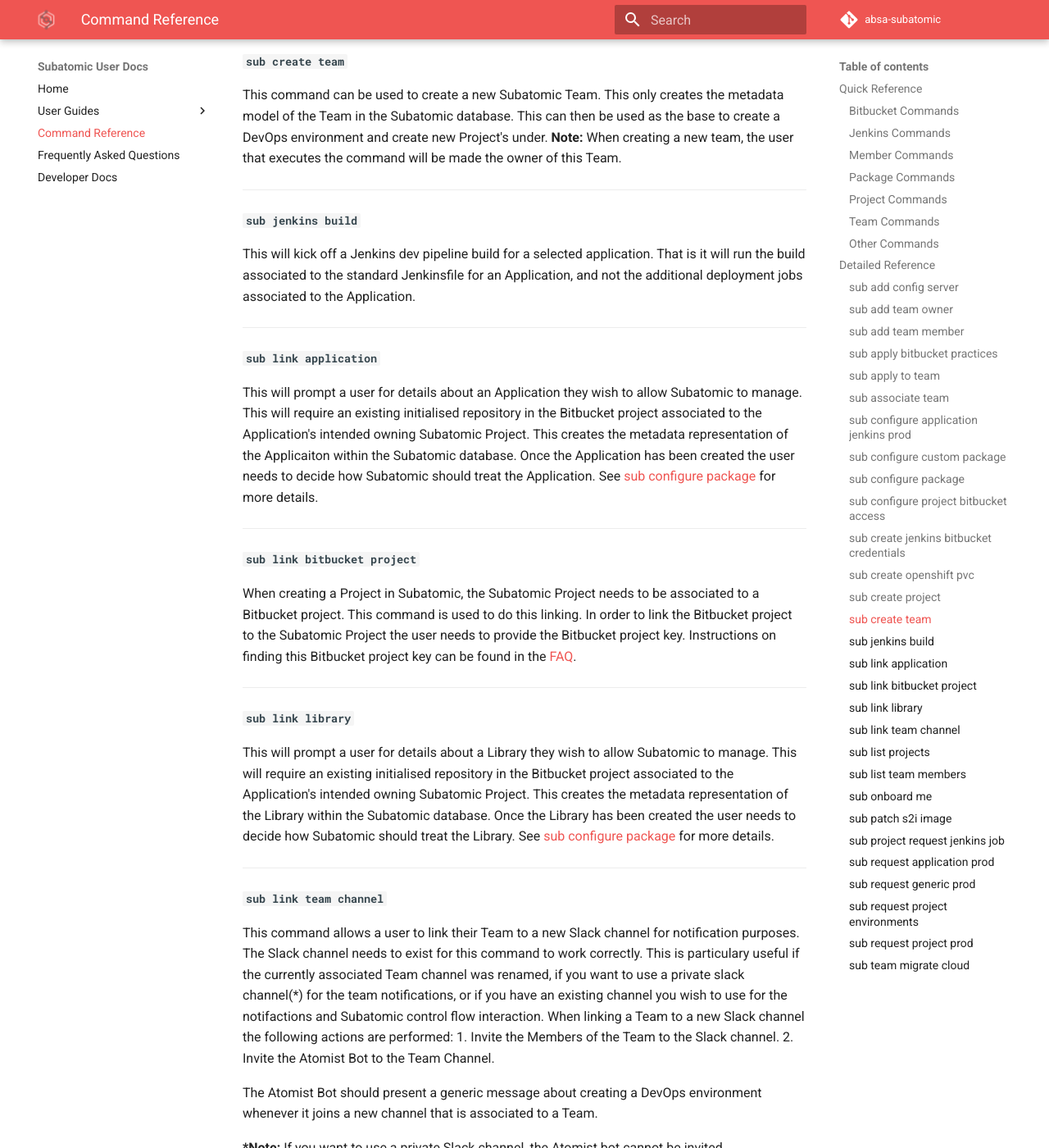
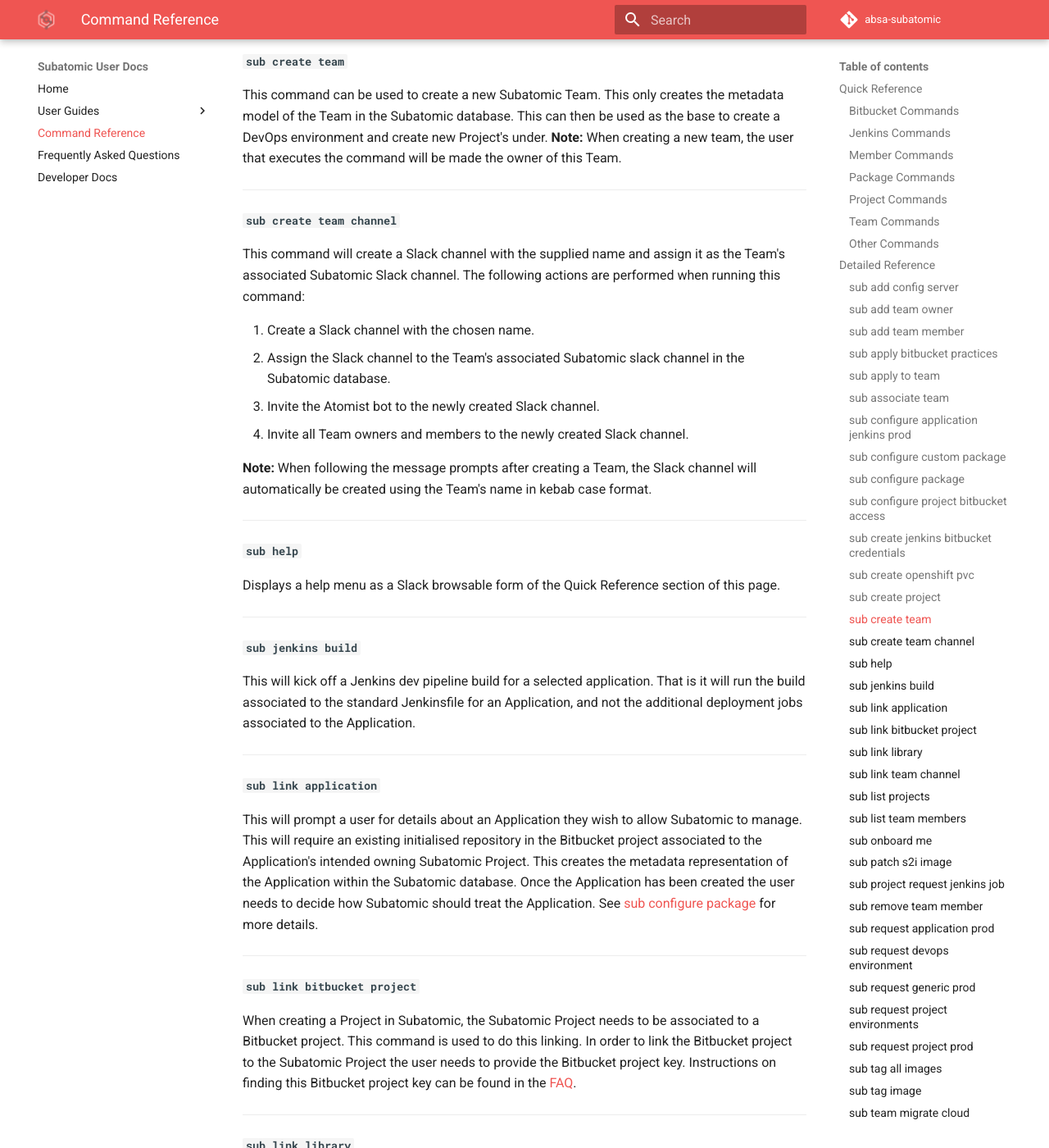
Before and after one commit to absa-subatomic-legacy/subatomic-documentation, an MkDocs documentation site: the page built from docs/quantum-mechanic/command-reference.md, in a window 1280 px wide and 1400 px high, scrolled down 8941 px. Shown: the whole window at 82% size. Built offline with MkDocs 1.6.1 and Material for MkDocs 9.7.7, drawn with Linux system fonts in a browser that asks for light colours; comment, search, counter and statistics services are not loaded; some of the changed text lies outside the part shown.

Commit message:
Finalised the updating of command references

```diff
--- a/docs/quantum-mechanic/command-reference.md
+++ b/docs/quantum-mechanic/command-reference.md
@@ -10,12 +10,12 @@
 1. [`sub apply bitbucket practices`](#sub-apply-bitbucket-practices) - Apply recommended practices to Bitbucket project
 
 ###  **Jenkins Commands**
-Jenkins commands that allow the user to control builds and jenkins configuration
+Jenkins commands that allow the user to control builds and Jenkins configuration
 
-1. [`sub configure application jenkins prod`](#sub-configure-application-jenkins-prod) - Add a prod deployment job to jenkins for an application
+1. [`sub configure application jenkins prod`](#sub-configure-application-jenkins-prod) - Add a prod deployment job to Jenkins for an application
 2. [`sub create jenkins bitbucket credentials`](#sub-create-jenkins-bitbucket-credentials) - Recreate the Jenkins Bitbucket Credentials
 3. [`sub jenkins build`](#sub-jenkins-build) - Kick off a Jenkins build
-4. [`sub project request jenkins job`](#sub-project-request-jenkins-job) - Creates a jenkins build folder for a given project
+4. [`sub project request jenkins job`](#sub-project-request-jenkins-job) - Creates a Jenkins build folder for a given project
 
 ###  **Member Commands**
 Member commands allow you to manage Subatomic members. These include editing Slack details, on-boarding, editing user roles and adding members to teams.
@@ -51,7 +51,7 @@
 10. [`sub link bitbucket project`](#sub-link-bitbucket-project) - You will need to input your `bitbucket project key` and Subatomic will find the existing project within Bitbucket.
 11. [`sub list projects`](#sub-list-projects) - List projects belonging to a team
 12. [`sub request project environments`](#sub-request-project-environments) - Create new OpenShift environments for a project
-13. [`sub project request jenkins job`](#sub-project-request-jenkins-job) - Creates a jenkins build folder for a given project
+13. [`sub project request jenkins job`](#sub-project-request-jenkins-job) - Creates a Jenkins build folder for a given project
 
 ###  **Team Commands**
 Team commands allow you to manage your Subatomic team. These include team membership, team projects and DevOps environment configuration.
@@ -64,19 +64,19 @@
 6. [`sub apply to team`](#sub-apply-to-team) - Apply to join an existing team
 7. [`sub link team channel`](#sub-link-team-channel) - If you already have an existing slack channel use this command. Subatomic will add the atomist bot to this channel, however if the channel is private you will need to manually invite the bot.
 8. [`sub list team members`](#sub-list-team-members) - Displays members and owners of the team.
-9. [`sub team migrate cloud`](#sub-team-migrate-cloud) - Move all Openshift resources belonging to a team to a different cloud
-10. `sub request devops environment` - Check whether to create a new OpenShift DevOps environment or use an existing one
-11. `sub create team channel` - This will create a public slack channel, if you want a private channel you will need to create it manually then run [`sub link team channel`](#sub-link-team-channel) command.
-12. `sub remove team member` - Removes a member (not owner) from a team.
-13. `sub tag all images` - Tag all latest subatomic images to a devops environment
-14. `sub tag image` - Tag an individual subatomic image to a devops environment
+9. [`sub team migrate cloud`](#sub-team-migrate-cloud) - Move all OpenShift resources belonging to a team to a different cloud
+10. [`sub request devops environment`](#sub-request-devops-environment) - Create a DevOps environment for a selected Team.
+11. [`sub create team channel`](#sub-create-team-channel) - This will create a public slack channel, if you want a private channel you will need to create it manually then run [`sub link team channel`](#sub-link-team-channel) command.
+12. [`sub remove team member`](#sub-remove-team-member) - Removes a member from a team.
+13. [`sub tag all images`](#sub-tag-all-images) - Tag all latest subatomic images to a DevOps environment
+14. [`sub tag image`](#sub-tag-image) - Tag an individual subatomic image to a DevOps environment
 
 ###  **Other Commands**
 All other general/miscellaneous commands
 
-1. `sub create openshift pvc` - Create a new OpenShift Persistent Volume Claim
-2. `sub team migrate cloud` - Move all Openshift resources belonging to a team to a different cloud
-3. `sub help` - Displays an interactive help menu
+1. [`sub create openshift pvc`](#sub-create-openshift-pvc) - Create a new OpenShift Persistent Volume Claim
+2. [`sub team migrate cloud`](#sub-team-migrate-cloud) - Move all OpenShift resources belonging to a team to a different cloud
+3. [`sub help`](#sub-help) - Displays a help menu as a Slack browsable form of the Quick Reference section of this page.
 
 ## Detailed Reference
 This section is dedicated to explaining in detail what each command does. The subatomic environment is designed to speed up developer workflow, but it should never prevent users from using the underlying stack directly if needed or desired.
@@ -164,7 +164,7 @@
     1. Generate a Jenkinsfile that will build and deploy your application through your default pipeline. The Jenkinsfile is the added to your Application repository if it does not exist. The name of the Jenkinsfile is `Jenkinsfile`.
     2. Create a Jenkins build job that uses the generated Jenkinsfile to build your Application. The build job is also added to a Jenkins Job View which holds all the Jenkins jobs related the Application being deployed.
 3. For each environment in each release pipeline in your project, configure the Jenkins deployment process:
-    1. Generate a Jenkinsfile that will be used to deploy the application into the environment. The Jenkinsfile is the added to your Application repository if it does not exist. The name of the Jenkinsfile is `Jenkinsfile.[${pipelineTag}.]${environmentPostfix}` where `[${pipelineTag}.]` is not present if the evironment's owning pipeline has no tag.
+    1. Generate a Jenkinsfile that will be used to deploy the application into the environment. The Jenkinsfile is the added to your Application repository if it does not exist. The name of the Jenkinsfile is `Jenkinsfile.[${pipelineTag}.]${environmentPostfix}` where `[${pipelineTag}.]` is not present if the environment's owning pipeline has no tag.
     2. Create a Jenkins build job that uses the generated Jenkinsfile to promote your Application from the previous environment. The build job is also added to the Jenkins Job View which holds all the Jenkins jobs related the Application being deployed.
 
 **For Libraries:**
@@ -182,11 +182,11 @@
 - The environment variables to set in the Deployment Configs created in each OpenShift environment.
 - The default Jenkinsfile to add to the Package repository (This is the only configuration entry used for a Library).
 
-The system administrators should create custom Package Definitions for the most common types of Packages used in your orginization and these should appear in the dropdown for selection. After selecting a Package Definition to use all the information is passed through to the `sub configure custom package` command. To find out more about this command click [here](#sub-configure-custom-package).
+The system administrators should create custom Package Definitions for the most common types of Packages used in your orginisation and these should appear in the dropdown for selection. After selecting a Package Definition to use all the information is passed through to the `sub configure custom package` command. To find out more about this command click [here](#sub-configure-custom-package).
 
 ---
 #### `sub configure project bitbucket access`
-This command is used to assign the necessary permissions to a Project's associated Bitbucket Project. This is useful if either the Subatomic service account has lost permissions, users permissions were change, or your repositories have been migrated to a new Bitbucket instance. Inparticular the following permissions are set up:
+This command is used to assign the necessary permissions to a Project's associated Bitbucket Project. This is useful if either the Subatomic service account has lost permissions, users permissions were change, or your repositories have been migrated to a new Bitbucket instance. In particular the following permissions are set up:
 
 1. Give the Subatomic service account admin permissions.
 2. Give Team owners admin permissions.
@@ -209,12 +209,27 @@
 This command can be used to create a new Subatomic Team. This only creates the metadata model of the Team in the Subatomic database. This can then be used as the base to create a DevOps environment and create new Project's under. **Note:** When creating a new team, the user that executes the command will be made the owner of this Team.
 
 ---
+#### `sub create team channel`
+This command will create a Slack channel with the supplied name and assign it as the Team's associated Subatomic Slack channel. The following actions are performed when running this command:
+
+1. Create a Slack channel with the chosen name.
+2. Assign the Slack channel to the Team's associated Subatomic slack channel in the Subatomic database.
+3. Invite the Atomist bot to the newly created Slack channel.
+4. Invite all Team owners and members to the newly created Slack channel.
+
+**Note:** When following the message prompts after creating a Team, the Slack channel will automatically be created using the Team's name in kebab case format.
+
+---
+#### `sub help`
+Displays a help menu as a Slack browsable form of the Quick Reference section of this page.
+
+---
 #### `sub jenkins build`
 This will kick off a Jenkins dev pipeline build for a selected application. That is it will run the build associated to the standard Jenkinsfile for an Application, and not the additional deployment jobs associated to the Application.
 
 ---
 #### `sub link application`
-This will prompt a user for details about an Application they wish to allow Subatomic to manage. This will require an existing initialised repository in the Bitbucket project associated to the Application's intended owning Subatomic Project. This creates the metadata representation of the Applicaiton within the Subatomic database. Once the Application has been created the user needs to decide how Subatomic should treat the Application. See [sub configure package](#sub-configure-package) for more details.
+This will prompt a user for details about an Application they wish to allow Subatomic to manage. This will require an existing initialised repository in the Bitbucket project associated to the Application's intended owning Subatomic Project. This creates the metadata representation of the Application within the Subatomic database. Once the Application has been created the user needs to decide how Subatomic should treat the Application. See [sub configure package](#sub-configure-package) for more details.
 
 ---
 #### `sub link bitbucket project`
@@ -226,7 +241,7 @@
 
 ---
 #### `sub link team channel`
-This command allows a user to link their Team to a new Slack channel for notification purposes. The Slack channel needs to exist for this command to work correctly. This is particulary useful if the currently associated Team channel was renamed, if you want to use a private slack channel(\*) for the team notifications, or if you have an existing channel you wish to use for the notifactions and Subatomic control flow interaction. When linking a Team to a new Slack channel the following actions are performed:
+This command allows a user to link their Team to a new Slack channel for notification purposes. The Slack channel needs to exist for this command to work correctly. This is particularly useful if the currently associated Team channel was renamed, if you want to use a private slack channel(\*) for the team notifications, or if you have an existing channel you wish to use for the notifications and Subatomic control flow interaction. When linking a Team to a new Slack channel the following actions are performed:
 1. Invite the Members of the Team to the Slack channel.
 2. Invite the Atomist Bot to the Team Channel.
 
@@ -252,11 +267,21 @@
 
 ---
 #### `sub project request jenkins job`
-This requests a build folder for a specific project be created. This can either be useful if the build folder is deleted, or a user wants to create builds for a project without creating the OpenShift environments. The usecase for the latter being when a Project only contains libraries and no deployable applications. This performs the following operations:
+This requests a build folder for a specific project be created. This can either be useful if the build folder is deleted, or a user wants to create builds for a project without creating the OpenShift environments. The use case for the latter being when a Project only contains libraries and no deployable applications. This performs the following operations:
 
 1. Create the build folder for the Project. The build folder uses the Project's name to name the build folder.
-2. Create the environment name credentials within the build folder/job domain. These credentials store the OpenShift namespaces for each environment in your pipeline. E.g. "DEV_PROJECT" - Dev Openshift Project, "TZA_UAT_PROJECT" - UAT OpenShift project for the TZA deployment pipeline.
+2. Create the environment name credentials within the build folder/job domain. These credentials store the OpenShift namespaces for each environment in your pipeline. E.g. "DEV_PROJECT" - Dev OpenShift Project, "TZA_UAT_PROJECT" - UAT OpenShift project for the TZA deployment pipeline.
 3. Create the Bitbucket authorization credential. This is used by Jenkins to clone sources from the configured Bitbucket instance.
+
+---
+#### `sub remove team member`
+This command is used to remove a member from a Team. When removing a member from a team, the following actions are performed:
+
+1. Remove the Subatomic association between the user and the Team.
+2. Remove the user's permissions from all OpenShift namespaces associated to the Team.
+3. Remove the user's permissions from the Bitbucket project's associated to the Team.
+4. Kick the user from the Team's Slack channel.
+
 
 ---
 #### `sub request application prod`
@@ -265,6 +290,18 @@
 1. Move across all identified resources into each production environment.
 2. Generate a Jenkinsfile that will be used to deploy the application into prod. The Jenkinsfile is the added to your Application repository if it does not exist. The name of the Jenkinsfile is `Jenkinsfile.[${pipelineTag}.]${environmentPostfix}` where `[${pipelineTag}.]` is not present if the deployment's owning pipeline has no tag.
 3. Create a Jenkins build job that uses the generated Jenkinsfile to deploy your Application. The build job is also added to the Jenkins Job View which holds all the Jenkins jobs related the Application being deployed.
+
+---
+#### `sub request devops environment`
+A DevOps environment is an OpenShift namespace which acts as shared environment for common infrastructure across all of a Team's Projects. This by default includes a Jenkins instance used to build all Applications and Libraries in a Team's associated Projects and includes all the BuildConfigs used to run the S2I builds for the Team. Additionally infrastructure such as a Spring Cloud Config server or Key Cloak server would be added to the DevOps environment and shared across all Project environments. When running this command, the following actions will be performed:
+
+1. Create the OpenShift namespace for the Team. This will be named `${teamName}-${devops}` using kebab casing.
+2. Apply the system admin set default OpenShift Limits and Quota's to the new namespace.
+3. Give all Team members write permissions to the DevOps namespace.
+4. Give all Team owners admin permissions to the DevOps namespace.
+5. Copy all Subatomic application templates to the DevOps namespace from the Subatomic namespace.
+6. Tag all Subatomic S2I, Jenkins, and config server ImageStreams to the DevOps namespace from the Subatomic namespace.
+7. Create a secret `bitbucket-ssh` which contains the credentials required by the shared DevOps applications to access Bitbucket.
 
 ---
 #### `sub request generic prod`
@@ -276,11 +313,11 @@
 
 1. Configure the Project OpenShift resources:
     1. Create an OpenShift namespace created for each environment of each deployment and release pipeline associated to a Project.
-    2. Assign default OpenShift Quota and Limits and apply a standard OpenShift Project namespace template to these namespaces. The default template, Quota's, and Limits, will be customised by your System Admin to meet the requirement of the organisation space.
+    2. Assign default OpenShift Quota and Limits and apply a standard OpenShift Project namespace template to these namespaces. The default template, Quota's, and Limits, will be customised by your System Admin to meet the requirement of the organisation's space.
     3. Create a Pod Network between each OpenShift Project Namespace and the Team's DevOps namespace. This allows the Applications in the Project namespaces to access Application's in the DevOps space via service URI's (e.g. accessing the DevOps Config Server).
 2. Configure the Project in Jenkins:
     1. Create the build folder for the Project. The build folder uses the Project's name to name the build folder.
-    2. Create the environment name credentials within the build folder/job domain. These credentials store the OpenShift namespaces for each environment in your pipeline. E.g. "DEV_PROJECT" - Dev Openshift Project, "TZA_UAT_PROJECT" - UAT OpenShift project for the TZA deployment pipeline.
+    2. Create the environment name credentials within the build folder/job domain. These credentials store the OpenShift namespaces for each environment in your pipeline. E.g. "DEV_PROJECT" - Dev OpenShift Project, "TZA_UAT_PROJECT" - UAT OpenShift project for the TZA deployment pipeline.
     3. Create the Bitbucket authorization credential. This is used by Jenkins to clone sources from the configured Bitbucket instance.
 
 ---
@@ -298,12 +335,18 @@
 Once a Project pipeline has been moved to production then the Applications within the Project can be setup to move into production. For more information on this look at [`sub request generic prod`](#sub-request-generic-prod) and [`sub request application prod`](#sub-request-application-prod).
 
 ---
+#### `sub tag all images`
+This command tags all the latest version of the S2I, Jenkins, and Config Server ImageStreams to a Team's DevOps environment from the Subatomic namespace.
+
+---
+#### `sub tag image`
+This command tags latest version of a particular ImageStream to a Team's DevOps environment from the Subatomic namespace.
+
+---
 #### `sub team migrate cloud`
-When a Team in Subatomic is created, it is associated to a particular "cloud". A cloud represents a group of OpenShift clusters that are grouped into a non prod cluster, and multiple production clusters. Provided that the Subatomic deployment has been configured to use multiple of these "clouds" this command can be used to migrate a Team and all associated Projects from one cloud to another cloud. The steps in this operation are as follows:
+When a Team in Subatomic is created, it is associated to a particular "cloud". A cloud represents a group of OpenShift clusters that are grouped into a non prod cluster, and multiple production clusters. Provided that the Subatomic deployment has been configured to use multiple "clouds", this command can be used to migrate a Team and all associated Projects from one cloud to another cloud. The steps in this operation are as follows:
 
 1. Create a new DevOps environment on the new cloud's non prod cluster.
 2. Recreate all OpenShift namespaces from all Projects associated to the Team being migrated.
 3. Copy all OpenShift resources from the original environments to the newly created OpenShift environments. This includes DeploymentConfig, Service, Route, PersistentVolumeClaim, and ImageStream resources.
 4. Recreate the Jenkins build jobs for each Application associated to the Project.
-
----
```
Also changed, not shown: other parts of docs/quantum-mechanic/command-reference.md (+7 -7 lines).
